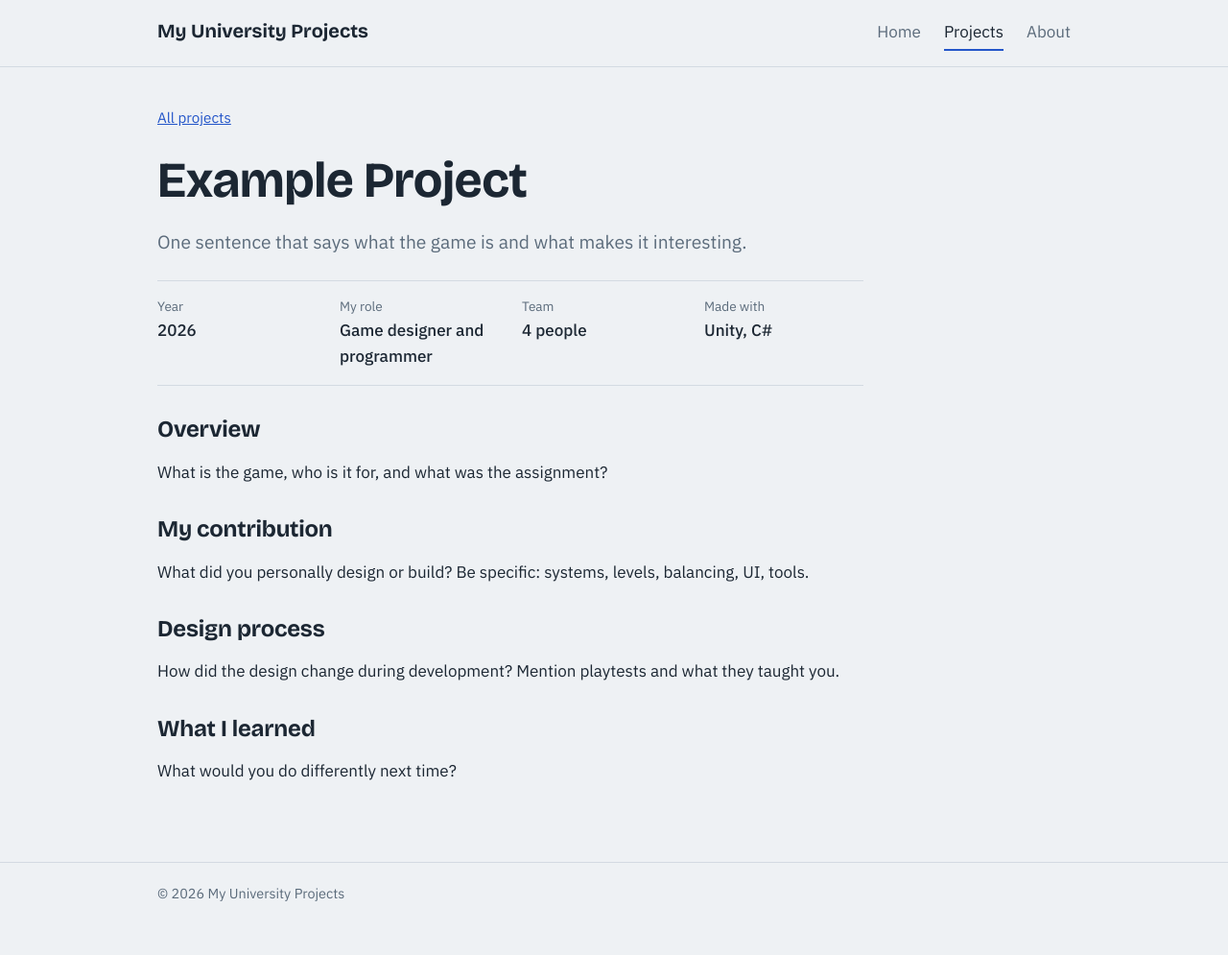
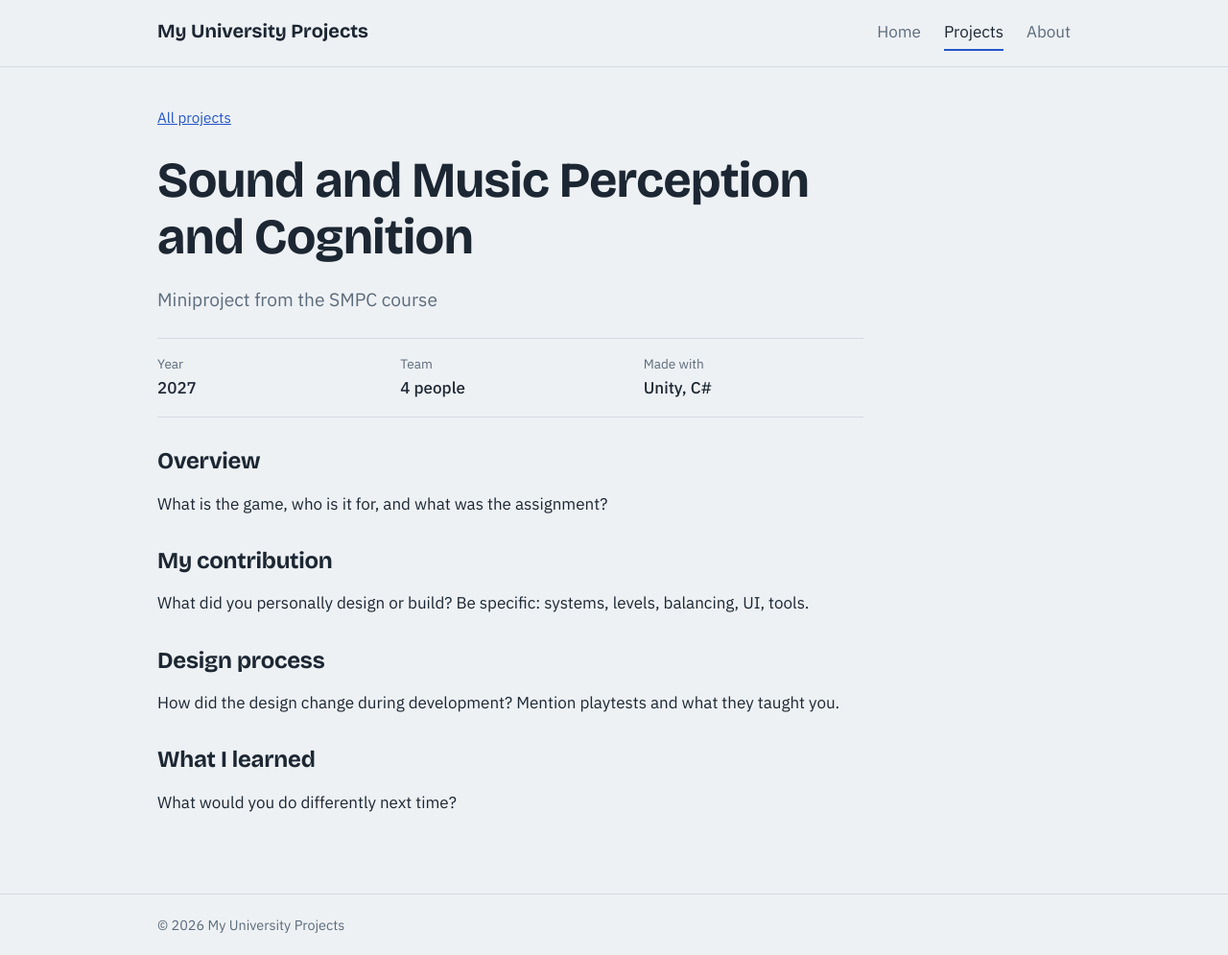
Before and after one commit to MatteThisen/MatteThisen.github.io, a Jekyll site: the page built from _projects/Sound-and-Music-Perception-and-Cognition.md, in a window 1280 px wide. Shown: the whole page at 96% size. Built offline with Jekyll 4.4.1, drawn with Linux system fonts in a browser that asks for light colours; before the commit the page ends 963 px from its top, so only the background shows below that.

Commit message:
Update project details for Sound and Music Perception

```diff
--- a/_projects/example-project.md
+++ b/_projects/Sound-and-Music-Perception-and-Cognition.md
@@ -1,10 +1,9 @@
 ---
-title: Example Project
-summary: One sentence that says what the game is and what makes it interesting.
-date: 2026-09-01
+title: Sound and Music Perception and Cognition
+summary: Miniproject from the SMPC course
+date: 2027-01-09
 # image: /assets/img/example-project.png   # add a screenshot at this path, then remove the leading #
 image_alt: Screenshot of the main game screen
-role: Game designer and programmer
 team: 4 people
 engine: Unity, C#
 tags: [Unity, Card game, Team project]
```
